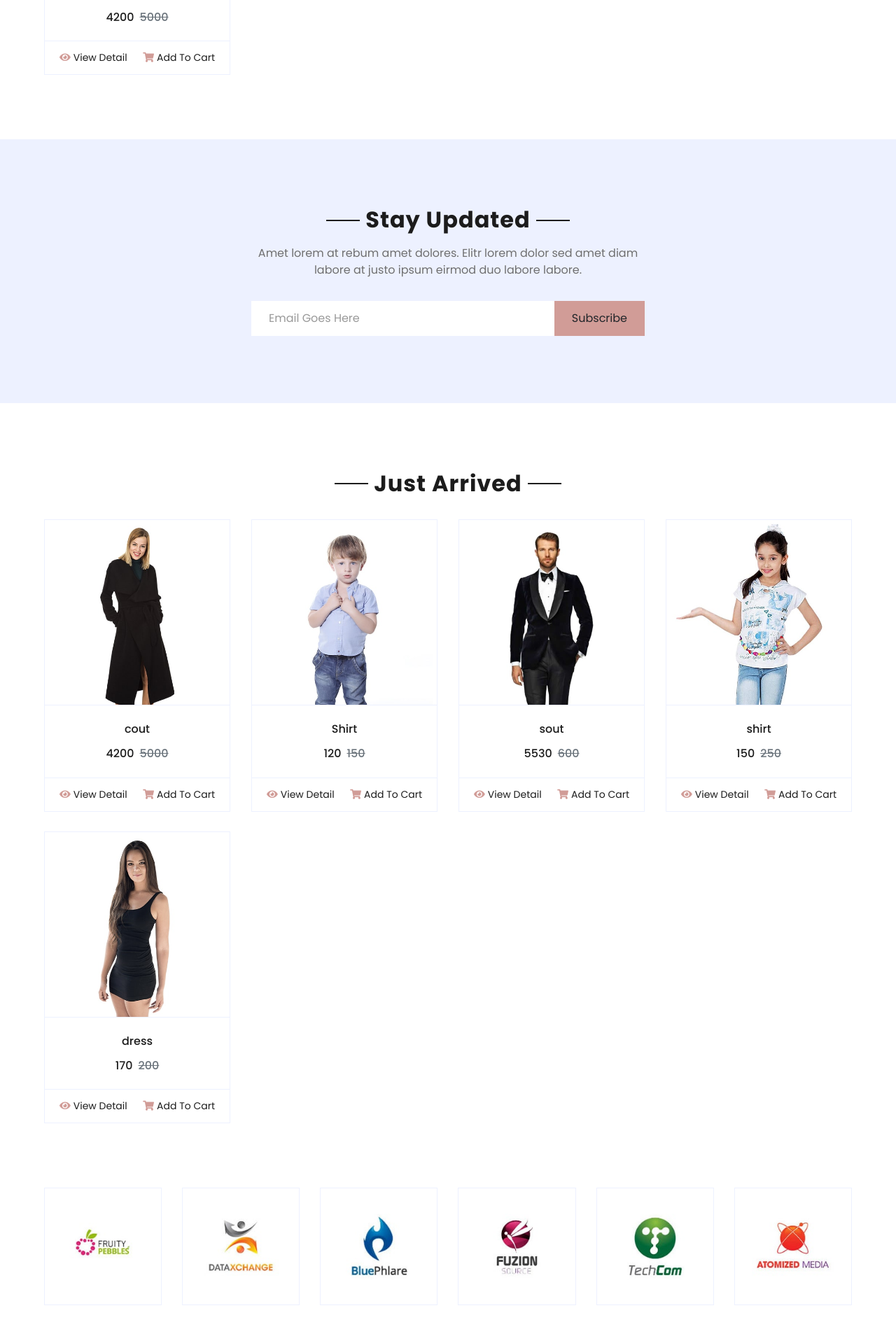
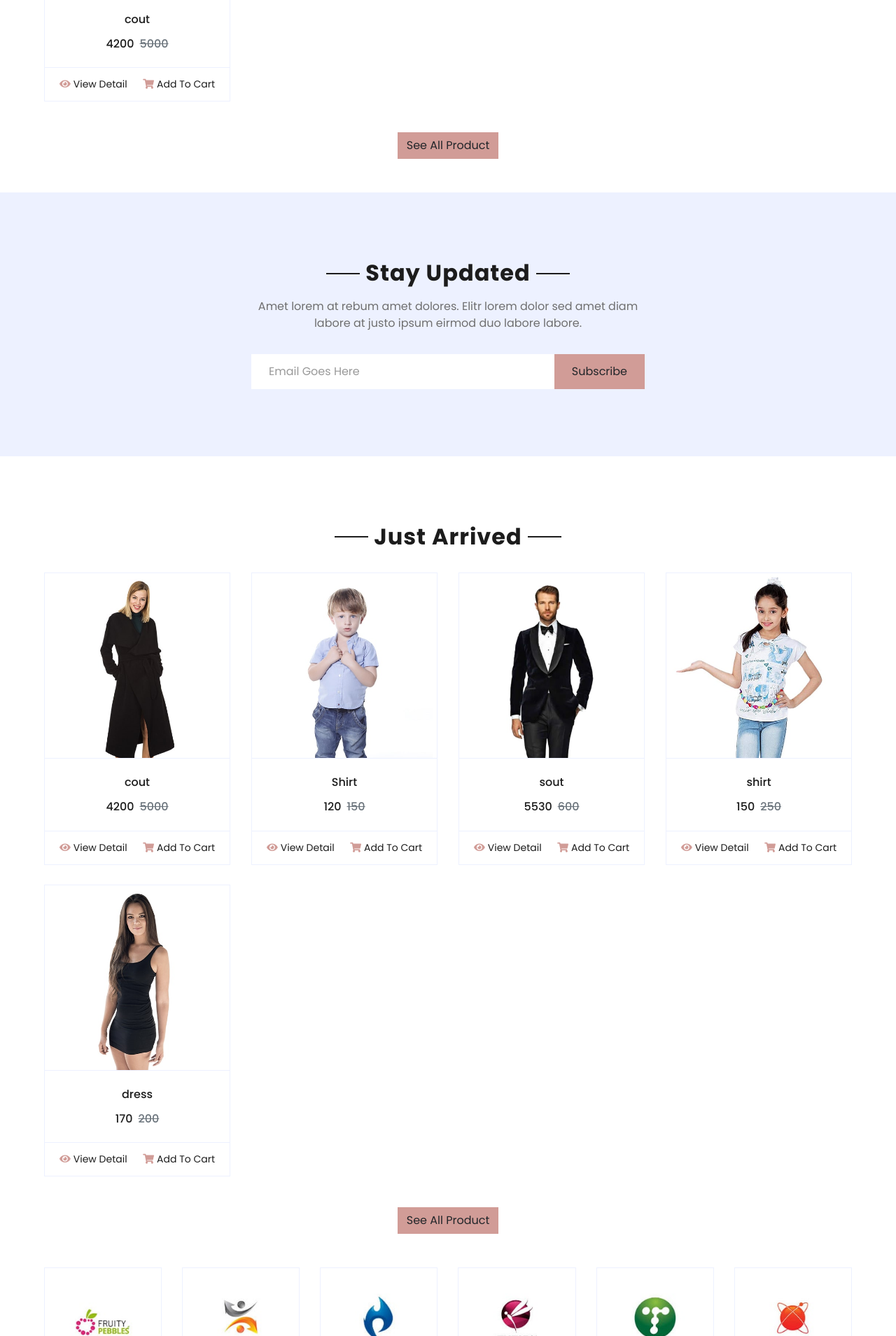
Before and after one commit to Mmy2000/e_commerce, a Django app: page / in a window 1280 px wide. Shown: the part 2613-4522 px from the top of the page at 70% size. Run offline with Django 4.2, Linux system fonts and the light colour scheme; data comes from the database, SQL or seed files in the repository; some libraries are stand-ins or nearby versions.

Commit message:
creating our home part four and fixing some issus

```diff
--- a/project/settings.py
+++ b/project/settings.py
@@ -41,6 +41,7 @@ INSTALLED_APPS = [
     'product',
     'settings',
     'django_filters',
+    "django_bootstrap5",
 ]
 
 MIDDLEWARE = [
--- a/settings/templates/settings/home.html
+++ b/settings/templates/settings/home.html
@@ -1,7 +1,20 @@
 {% extends 'base.html' %}
 {% load static %}
+{% load django_bootstrap5 %}
 {% block body %}
+<style>
+    .button_style {
+        margin: auto;
+    }
+    .button_style1 {
+        text-align: center;
 
+    }
+    .button_style2 {
+        text-align: center;
+
+    }
+</style>
 
 
 <!-- Featured Start -->
@@ -51,6 +64,10 @@
             </div>
         </div>
         {% endfor %}
+        <div class="button_style">
+            <a href="{% url 'settings:category_list'  %}">
+                {% bootstrap_button button_type="submit" content="See All Categories" %}</a>
+        </div>
     </div>
 </div>
 <!-- Categories End -->
@@ -114,6 +131,10 @@
         </div>
         {% endfor %}
     </div>
+    <div class="button_style1">
+        <a href="{% url 'product:product_list'  %}">
+            {% bootstrap_button button_type="submit" content="See All Product" %}</a>
+    </div>
 </div>
 <!-- Products End -->
 
@@ -171,6 +192,10 @@
         </div>
         {% endfor %}
     </div>
+    <div class="button_style2">
+        <a href="{% url 'product:product_list'  %}">
+            {% bootstrap_button button_type="submit" content="See All Product" %}</a>
+    </div>
 </div>
 <!-- Products End -->
 
--- a/templates/base.html
+++ b/templates/base.html
@@ -171,6 +171,9 @@
                             <a class="text-dark mb-2" href="{% url 'product:product_by_category' category %}"><i
                                     class="fa fa-angle-right mr-2"></i>{{category}}</a>
                             {% endfor %}
+                            <a href="{% url 'settings:category_list'  %}"><button type="button"
+                                    class="btn btn-primary">Show
+                                    More</button></a>
                         </div>
                     </div>
                     <div class="col-md-4 mb-5">
@@ -180,12 +183,14 @@
                             <a class="text-dark mb-2" href="{%url 'product:product_by_brand' brand%}"><i
                                     class="fa fa-angle-right mr-2"></i>{{brand}}</a>
                             {% endfor %}
+                                                    <a href="{% url 'settings:category_list'  %}"><button type="button"  class="btn btn-primary">Show
+                                More</button></a>
                         </div>
                     </div>
                     <div id="main_form_div" class="col-md-4 mb-5">
                         <h5 class="font-weight-bold text-dark mb-4">Newsletter</h5>
-                        <form id="newsletters_form" action="{% url 'home:newsletter' %}  method="POST"">
-                                                        {% csrf_token %}
+                        <form id="newsletters_form" action="{% url 'home:newsletter' %}  method=" POST"">
+                            {% csrf_token %}
                             <div class="form-group">
                                 <input type="email" name="emailinput" class="form-control border-0 py-4"
                                     placeholder="Your Email" required="required" />
```
